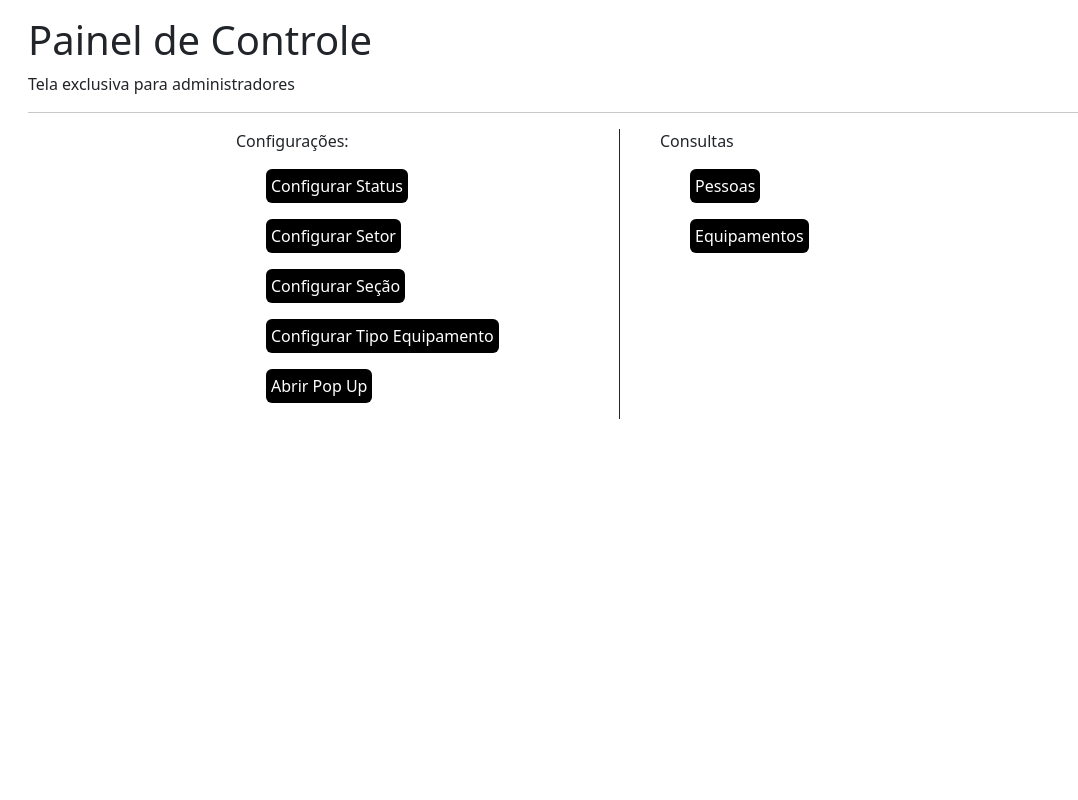
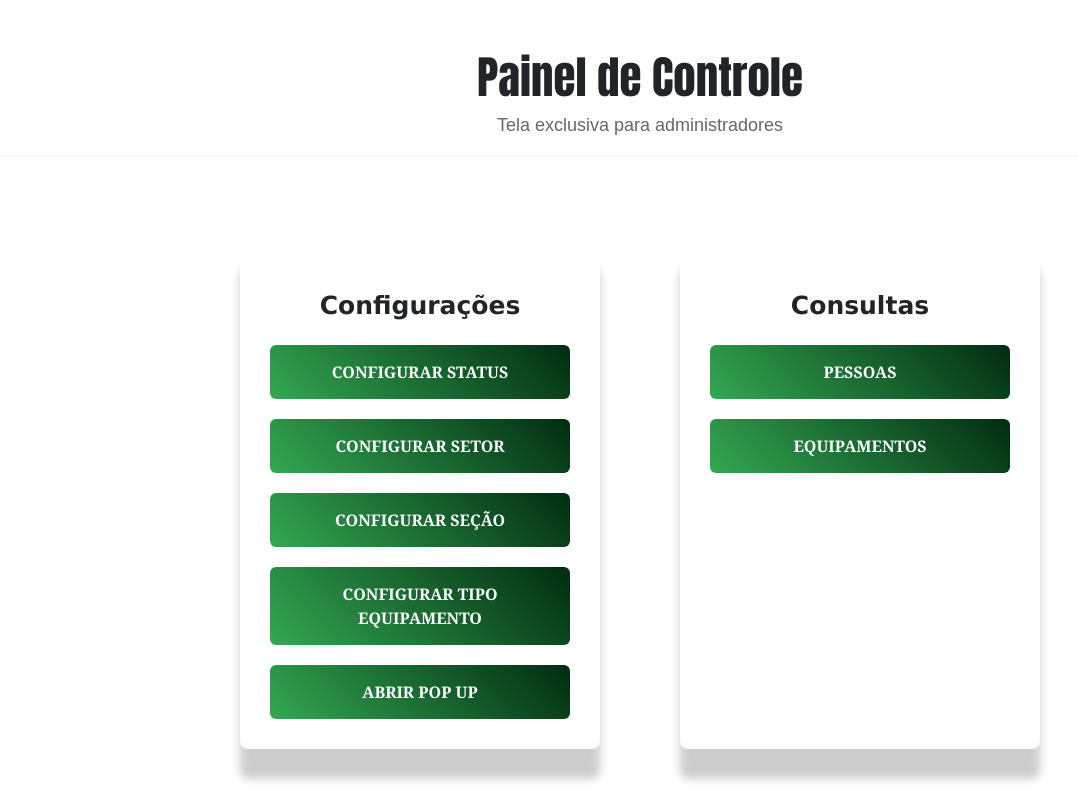
Before and after one commit to LucasEduardo4/SIASB_HTML, a PHP site: page /Configs/index.html in a window 1280 px wide. Shown: the whole page, without its empty margins (0-1078 px from the left). Run offline with PHP 8.4, Linux system fonts and the light colour scheme.

Commit message:
new_atualizacion

```diff
--- a/Configs/index.html
+++ b/Configs/index.html
@@ -1,6 +1,6 @@
-<!-- <?php include('../flowSite/verificaSessao.php');  ?> -->
 <!DOCTYPE html>
 <html lang="en">
+
 <head>
     <meta charset="UTF-8">
     <meta name="viewport" content="width=device-width, initial-scale=1.0">
@@ -8,63 +8,125 @@
     <title>Main Configs</title>
     <script src="../flowSite/verificaSessao.js"></script>
     <style>
-        a p{
-            background-color: black;
-            color: white;
-            width: fit-content;
+
+
+        body {
+            font-family: Arial, sans-serif;
+
+        }
+
+        header {
+            text-align: center;
+            margin: 20px 0;
+        }
+
+        header h1 {
+            font-size: 32px;
+        }
+
+        header p {
+            font-size: 18px;
+            color: #666;
+        }
+
+        hr {
+            border: 1px solid #ddd;
+        }
+
+        #center {
+            display: flex;
+            justify-content: space-between;
+            margin: auto;
+            max-width: 800px;
+        }
+
+        .panel {
+            background-color: #ffffff;
+            padding: 30px;
+            padding-top: 50px;
+            margin-top: 60px;
+            border-radius: 8px;
+            box-shadow: 0 30px 10px rgba(0, 0, 0, 0.2);
+            margin-bottom: 40px;
+            width: 45%;
+        }
+
+        .panel p {
+            font-size: 18px;
+            margin-bottom: 20px;
+
+        }
+
+        .panel a {
+            display: block;
+            background-image: linear-gradient(45deg, #33a852, #022c11);
+            color: #fff;
+            text-align: center;
+            text-decoration: none;
             border-radius: 6px;
-            padding: 5px;
-            margin-left: 30px;
+            padding: 15px;
+            margin-top: 20px;
+            cursor: pointer;
+            transition: background-image 0.3s; /* Transição de 0.3 segundos no degradê */
         }
-        a{
-            text-decoration: none;
+
+
+        .panel a:hover {
+            background-image: linear-gradient(45deg, #0c642e, #6ce78d);
         }
-        #center{
-            display: flex;
-            margin: auto;
+
+        .modal-dialog {
+            max-width: 400px;
         }
-        #lft{
-            /* border: solid 1px blue; */
-            width: 30%;
-            margin-left: auto;
-            border-right: solid 1px;
-            text-align: left;
+
+        .modal-title {
+            font-size: 24px;
+            margin-bottom: 20px;
         }
-        #rgt{
-            /* border:solid 1px red; */
-            width: 30%;
-            margin-right: auto;
-            margin-left: 40px;
+
+        .modal-body {
+            font-size: 16px;
+            color: #333;
+        }
+
+        .modal-footer .btn {
+            background-color: #dc3545;
+            color: #fff;
+            border-radius: 6px;
+            padding: 10px 20px;
+            transition: background-color 0.2s;
+        }
+
+        .modal-footer .btn:hover {
+            background-color: #c82333;
         }
     </style>
 </head>
+
 <body>
-    <header class="container container-fluid m-3">
-        <h1>Painel de Controle</h1>
+    <header >
+        <h1 style="font-family:Impact, Haettenschweiler, 'Arial Narrow Bold', sans-serif; padding-top: 30px; font-size: 45px;">Painel de Controle</h1>
         <p>Tela exclusiva para administradores</p>
         <hr>
     </header>
     <div id="center">
-        <div id="lft">
-            <p>Configurações:</p>
-            <a href="ConfigStatus/configStatus.html"><p>Configurar Status</p></a>
-            <a href="ConfigSetor/ConfigSetor.html"><p>Configurar Setor</p></a>
-            <a href="ConfigSecao/ConfigSecao.html"><p>Configurar Seção</p></a>
-            <a href="ConfigEquipamento/ConfigTipoEquipamento.html"><p>Configurar Tipo Equipamento</p></a>
-            <a type="button" data-bs-toggle="modal" data-bs-target="#myModal"><p>Abrir Pop Up</p></a>
-
+        <div class="panel">
+            <p style="font-size: 25px; font-weight: bold; text-align: center; font-family: 'Lucida Sans', 'Lucida Sans Regular', 'Lucida Grande', 'Lucida Sans Unicode', Geneva, Verdana, sans-serif;">Configurações</p>
+            <a style="font-weight: bolder; font-family: Cambria, Cochin, Georgia, Times, 'Times New Roman', serif;" href="ConfigStatus/configStatus.html">CONFIGURAR STATUS</a>
+            <a style="font-weight: bolder; font-family: Cambria, Cochin, Georgia, Times, 'Times New Roman', serif;" href="ConfigSetor/ConfigSetor.html">CONFIGURAR SETOR</a>
+            <a style="font-weight: bolder; font-family: Cambria, Cochin, Georgia, Times, 'Times New Roman', serif;" href="ConfigSecao/ConfigSecao.html">CONFIGURAR SEÇÃO </a>
+            <a style="font-weight: bolder; font-family: Cambria, Cochin, Georgia, Times, 'Times New Roman', serif;" href="ConfigEquipamento/ConfigTipoEquipamento.html">CONFIGURAR TIPO EQUIPAMENTO</a>
+            <a style="font-weight: bolder; color: white; font-family: Cambria, Cochin, Georgia, Times, 'Times New Roman', serif;"  type="button" data-bs-toggle="modal" data-bs-target="#myModal">ABRIR POP UP</a>
         </div>
-        <div id="rgt">
-            <p>Consultas</p>
-            <a href="Consultas/Pessoa.html"><p>Pessoas</p></a>
-            <a href="Consultas/Equipamentos.html"><p>Equipamentos</p></a>
-
+        <div class="panel">
+            <p style="font-size: 25px; font-weight: bold; text-align: center; font-family: 'Lucida Sans', 'Lucida Sans Regular', 'Lucida Grande', 'Lucida Sans Unicode', Geneva, Verdana, sans-serif;">Consultas</p>
+            <a style="font-weight: bolder;font-family: Cambria, Cochin, Georgia, Times, 'Times New Roman', serif;" href="Consultas/Pessoa.html">PESSOAS</a>
+            <a style="font-weight: bolder;font-family: Cambria, Cochin, Georgia, Times, 'Times New Roman', serif;" href="Consultas/Equipamentos.html">EQUIPAMENTOS</a>
         </div>
-
+    </div>
     <div class="modal" id="myModal">
         <div class="modal-dialog">
             <div class="modal-content">
-
                 <!-- Modal Header -->
                 <div class="modal-header">
                     <h4 class="modal-title">Modal Heading</h4>
@@ -75,14 +137,13 @@
                 </div>
                 <!-- Modal body -->
                 <div class="modal-body">
-                  <p>Lorem ipsum dolor sit amet consectetur adipisicing elit. Atque iusto commodi dolorum aperiam eos. Autem temporibus voluptas porro nisi velit ipsa aspernatur eligendi illo distinctio. Impedit officia repudiandae laudantium maxime?</p>
+                    <p>Lorem ipsum dolor sit amet consectetur adipisicing elit. Atque iusto commodi dolorum aperiam eos.
+                        Autem temporibus voluptas porro nisi velit ipsa aspernatur eligendi illo distinctio. Impedit
+                        officia repudiandae laudantium maxime?</p>
                 </div>
-
                 <!-- Modal footer -->
                 <div class="modal-footer">
                     <button type="button" class="btn btn-danger" data-bs-dismiss="modal">Close</button>
-                </div>
-
                 </div>
             </div>
         </div>
@@ -90,6 +151,6 @@
     <div class="container container-fluid">
     </div>
     <script src="https://cdn.jsdelivr.net/npm/bootstrap@5.3.0/dist/js/bootstrap.bundle.min.js"></script>
+</body>
 
-</body>
 </html>
```
Also changed, not shown: Perfil.php (+7 -0 lines), processar_anotacao.php (added). Lines whose indentation alone changed are shown as unchanged.
